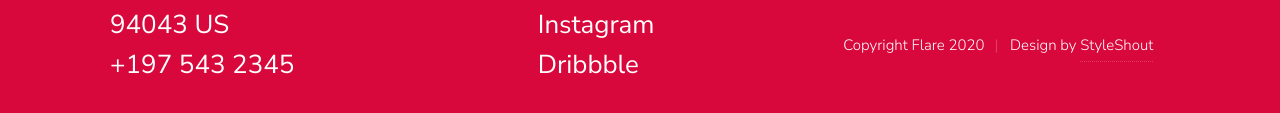
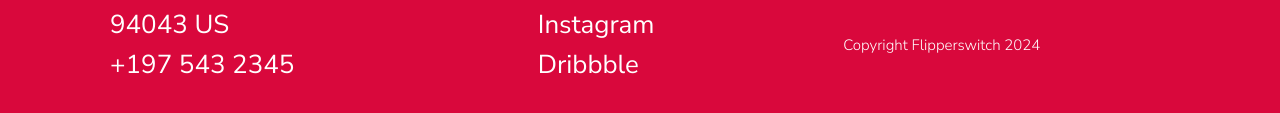
Before and after one commit to shabz-hosting/flipperswitch, a plain HTML site: page index.html in a window 1280 px wide. Shown: the part 6866-6979 px from the top of the page. Drawn offline with Linux system fonts and the light colour scheme.

Commit message:
copyright changes

```diff
--- a/index.html
+++ b/index.html
@@ -581,8 +581,8 @@
                 <a href="mailto:#0" class="btn h-full-width">Let's Talk</a>
 
                 <div class="ss-copyright">
-                    <span>Copyright Flare 2020</span>
-                    <span>Design by <a href="https://www.styleshout.com/">StyleShout</a></span>
+                    <span>Copyright Flipperswitch 2024</span>
+
                 </div>
             </div>
 
```
